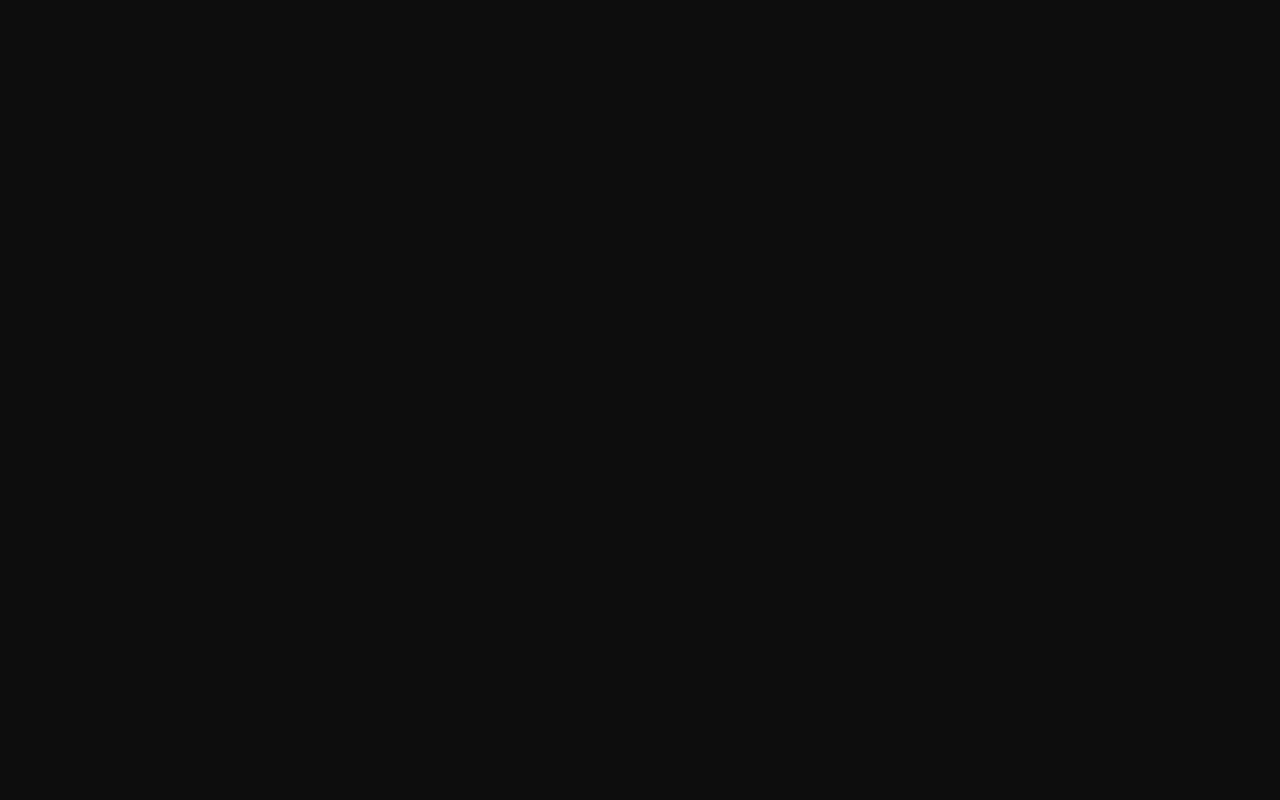
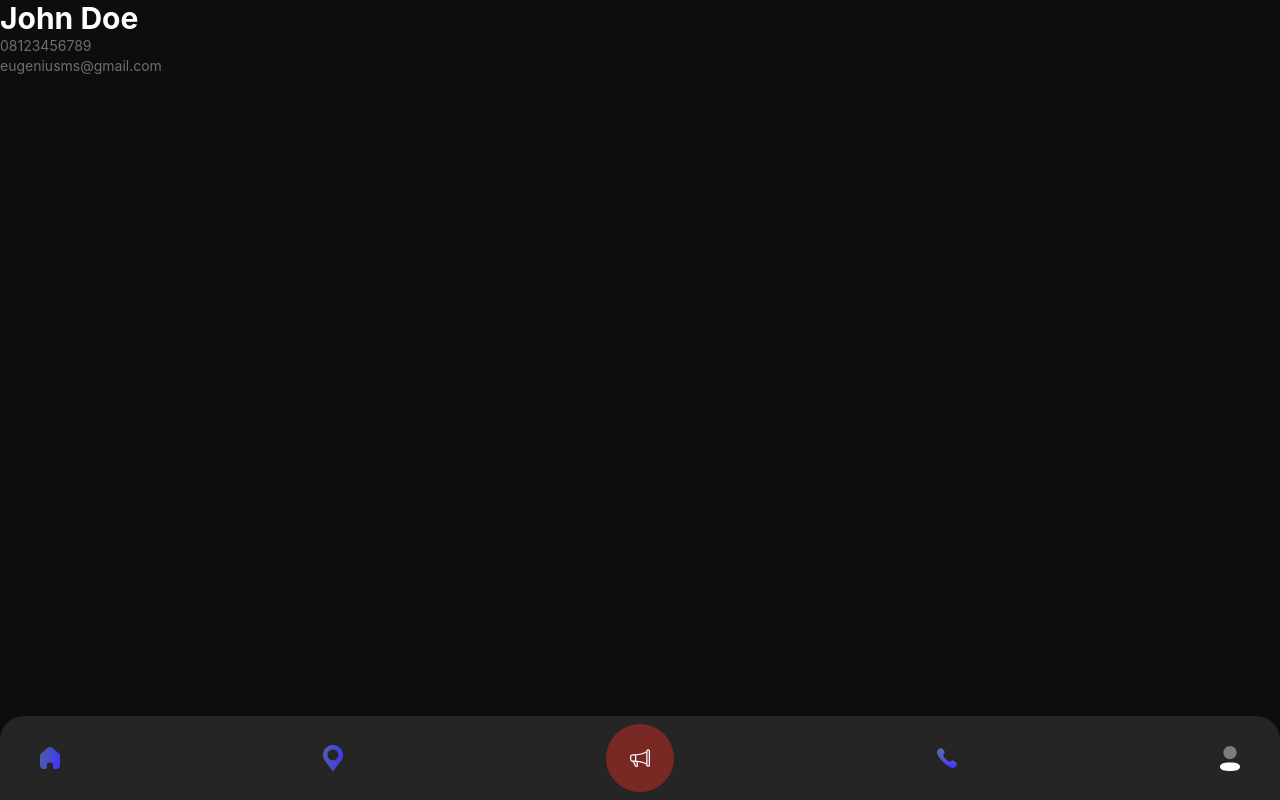
Before and after one commit to eugeniusms/safewalk-web, a Next.js app: page /profile in a window 1280 px wide. Built offline with nearby package versions, Linux system fonts and the light colour scheme.

Commit message:
change: divide home and landing, create profile skeleton

```diff
--- a/src/components/elements/Navbar/index.tsx
+++ b/src/components/elements/Navbar/index.tsx
@@ -5,7 +5,6 @@
 
 const Navbar = () => {
   const router = useRouter();
-  console.log(router.pathname);
 
   let iconMenuHome = "/assets/icons/menu-home.svg";
   let iconMenuLocation = "/assets/icons/menu-location.svg";
--- a/src/components/modules/BufferModule/index.tsx
+++ b/src/components/modules/BufferModule/index.tsx
@@ -7,11 +7,8 @@
   const router = useRouter();
   return (
     <div>
-      <div
-        className="h-screen w-screen flex justify-center items-center relative bg-gradient-to-b from-[#000000] to-[#1E1E1F]"
-        onClick={() => router.push("/maps")}
-      >
-        <div className="animate-pulse">
+      <div className="h-screen w-screen flex justify-center items-center relative bg-gradient-to-b from-[#000000] to-[#1E1E1F]">
+        <div className="animate-pulse" onClick={() => router.push("/maps")}>
           <div className="flex justify-center">
             <Image
               src="/assets/images/safewalk-logo.svg"
--- a/src/components/modules/ProfileModule/index.tsx
+++ b/src/components/modules/ProfileModule/index.tsx
@@ -1,3 +1,21 @@
+import React from "react";
+import Navbar from "src/components/elements/Navbar";
+
+const PROFILE_DUMMY = {
+  id: 1,
+  name: "John Doe",
+  photo_url: "/assets/images/photo-profile.svg",
+  phone_number: "08123456789",
+  email: "eugeniusms@gmail.com",
+};
+
 export const ProfileModule: React.FC = () => {
-  return <div></div>;
+  return (
+    <div className="h-screen">
+      <div className="text-3xl text-white font-bold">{PROFILE_DUMMY.name}</div>
+      <div className="text-white/40 text-sm">{PROFILE_DUMMY.phone_number}</div>
+      <div className="text-white/40 text-sm">{PROFILE_DUMMY.email}</div>
+      <Navbar />
+    </div>
+  );
 };
--- a/src/pages/index.tsx
+++ b/src/pages/index.tsx
@@ -1,9 +1,9 @@
-import { LandingModule } from "src/components/modules/LandingModule";
+import { BufferModule } from "@modules";
 
 export default function Home() {
   return (
     <div className="container">
-      <LandingModule />
+      <BufferModule />
     </div>
   );
 }
--- /dev/null
+++ b/src/pages/landing.tsx
@@ -0,0 +1,9 @@
+import { LandingModule } from "src/components/modules/LandingModule";
+
+export default function Landing() {
+  return (
+    <div className="container">
+      <LandingModule />
+    </div>
+  );
+}
```
